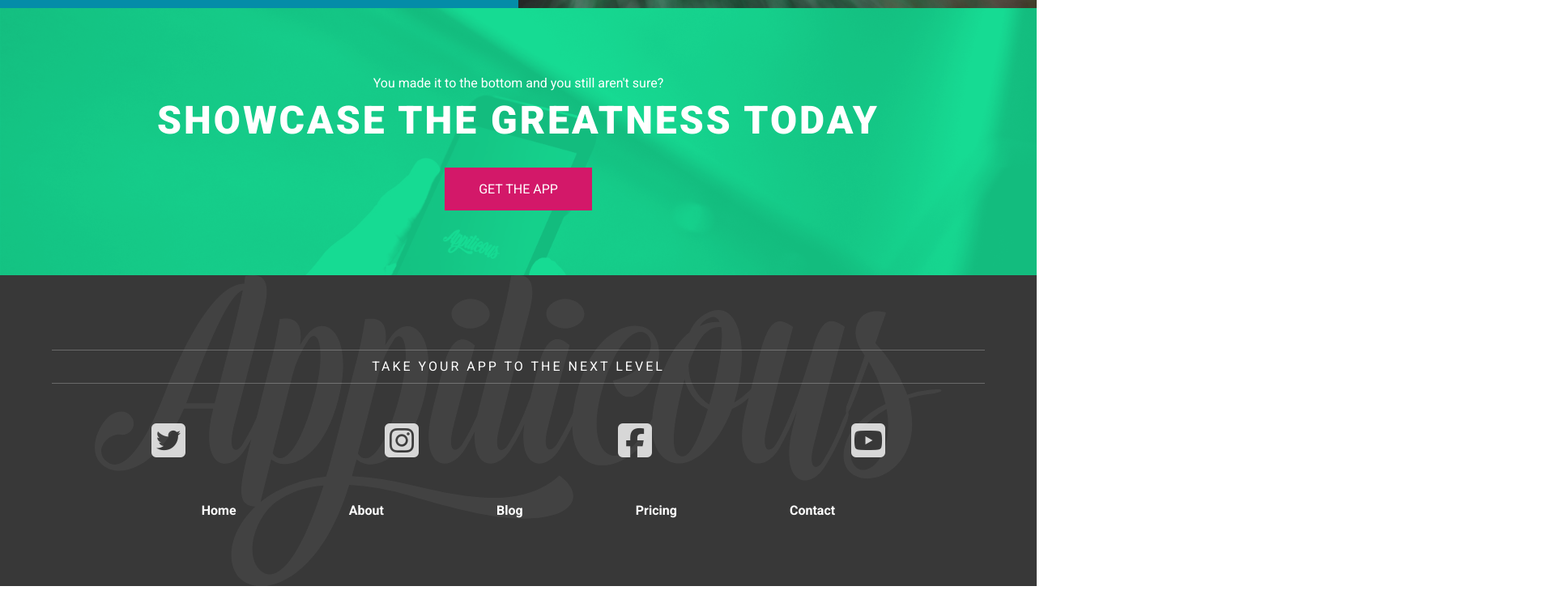
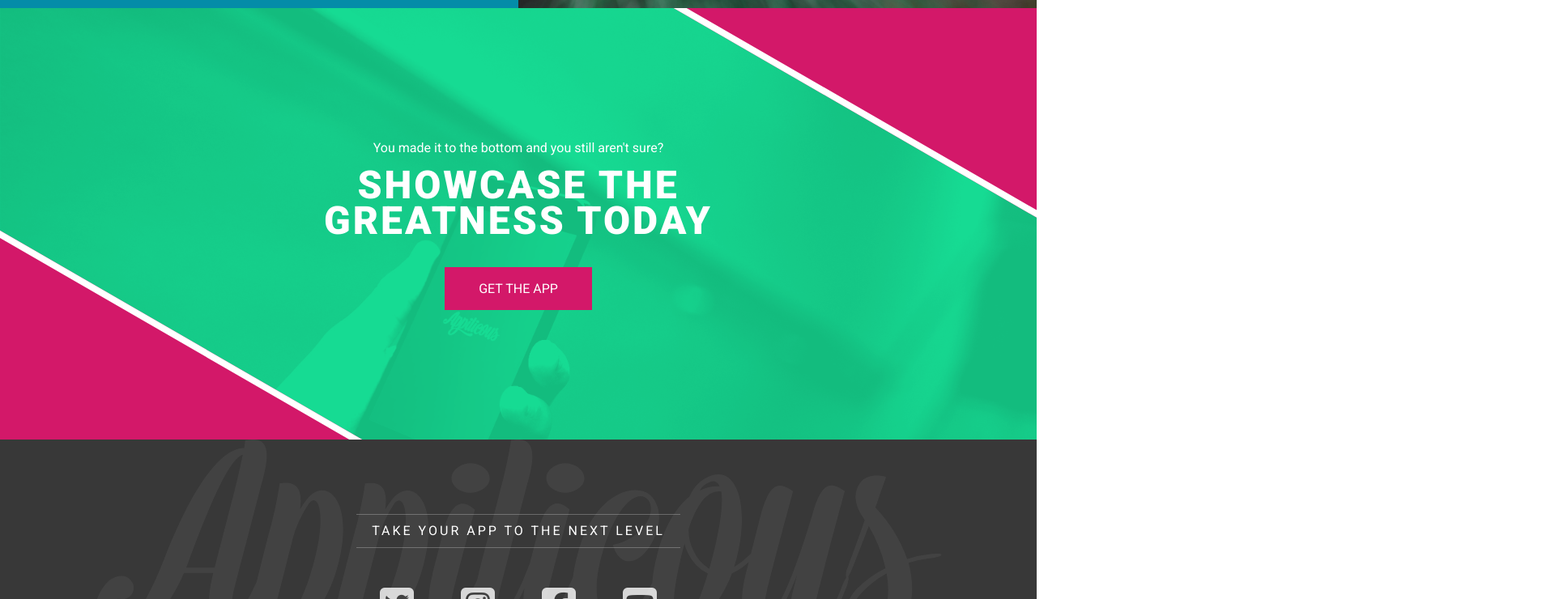
Before and after one commit to rhassbaum/responsive-design, a plain HTML site: page index.html in a window 1280 px wide. Shown: the part 2060-2800 px from the top of the page at 81% size, 1920 px wide, since content can reach past the window. Drawn offline with nearby package versions, Linux system fonts and the light colour scheme.

Commit message:
final changes

```diff
--- a/index.html
+++ b/index.html
@@ -106,15 +106,17 @@
     <!---CTA
     ================================= -->
     <section class="cta">
-        <p class="text-large">You made it to the bottom and you still aren't sure?</p>
-        <h1 class="title-large">Showcase the greatness today</h1>
-        <a href="" class="btn btn--primary">Get the app</a>
+        <div class="container container--cta">
+            <p class="text-large">You made it to the bottom and you still aren't sure?</p>
+            <h1 class="title-large">Showcase the greatness today</h1>
+            <a href="" class="btn btn--primary">Get the app</a>
+        </div>
     </section>
 
     <!---Footer
     ================================= -->
     <footer>
-        <div class="container">
+        <div class="container container--footer">
             <p class="title-footer">Take your app to the next level</p>
             <ul class="unstyled-list social-links">
                 <li><a href=""><i class="fa-brands fa-square-twitter"></i></a></li>
--- a/sass/components/_cta.scss
+++ b/sass/components/_cta.scss
@@ -6,4 +6,38 @@
     padding: 5em 0;
     background-blend-mode: multiply;
     color: $text-inverse;
+    position: relative;
+    overflow: hidden;
+
+    @media (min-width: 725px) {
+        padding: 10em 0;
+
+        &::before,
+        &::after {
+            content: '';
+            display: block;
+            background: $accent;
+            position: absolute;
+            width: 100%;
+            border: 1em solid $white;
+        }
+
+        &::before {
+            top: 0;
+            bottom: -1em;
+            left: -100%;
+            transform: skewX(60deg);
+        }
+
+        &::after {
+            top: -1em;
+            bottom: 0;
+            right: -100%;
+            transform: skewX(60deg);
+        }
+
+        .container--cta {
+            width: 50%;
+        }
+    }
 }
--- a/sass/layout/_footer.scss
+++ b/sass/layout/_footer.scss
@@ -34,7 +34,6 @@ footer {
     .nav-footer {
         display: flex;
         justify-content: space-around;
-        width: 80%;
         margin: 0 auto;
 
         a {
@@ -42,4 +41,8 @@ footer {
             font-weight: $font-bold;
         }
     }
+
+    .container--footer {
+        max-width: 25em;
+    }
 }
--- a/sass/layout/_nav.scss
+++ b/sass/layout/_nav.scss
@@ -10,11 +10,24 @@
 
     transition: all ease-in-out 250ms;
 
+    @media (min-width: 725px) {
+        position: relative;
+        flex: auto;
+        background: none;
+        margin-top: 1em;
+        margin-left: 2em;
+    }
+
     ul {
         display: flex;
         flex-direction: column;
         justify-content: space-around;
         height: 100vh;
+
+        @media (min-width: 725px) {
+            flex-direction: row;
+            height: auto;
+        }
     }
 
     li {
@@ -22,7 +35,9 @@
         flex: 1 1 auto;
         border-bottom: 1px solid rgba(0, 0, 0, .15);
 
-
+        @media (min-width: 725px) {
+            border: none;
+        }
     }
 
     a {
@@ -35,6 +50,15 @@
 
         &:hover {
             background: rgba(0, 0, 0, .10);
+
+            @media (min-width: 725px) {
+                background: none;
+                color: darken($accent, 15%);
+            }
+        }
+
+        @media (min-width: 725px) {
+            justify-content: flex-end;
         }
     }
 
@@ -51,6 +75,10 @@
     top: 1em;
     right: 1em;
     cursor: pointer;
+
+    @media (min-width: 725px) {
+        display: none;
+    }
 }
 
 .hamburger,
```
Also changed, not shown: styles/main.css.
